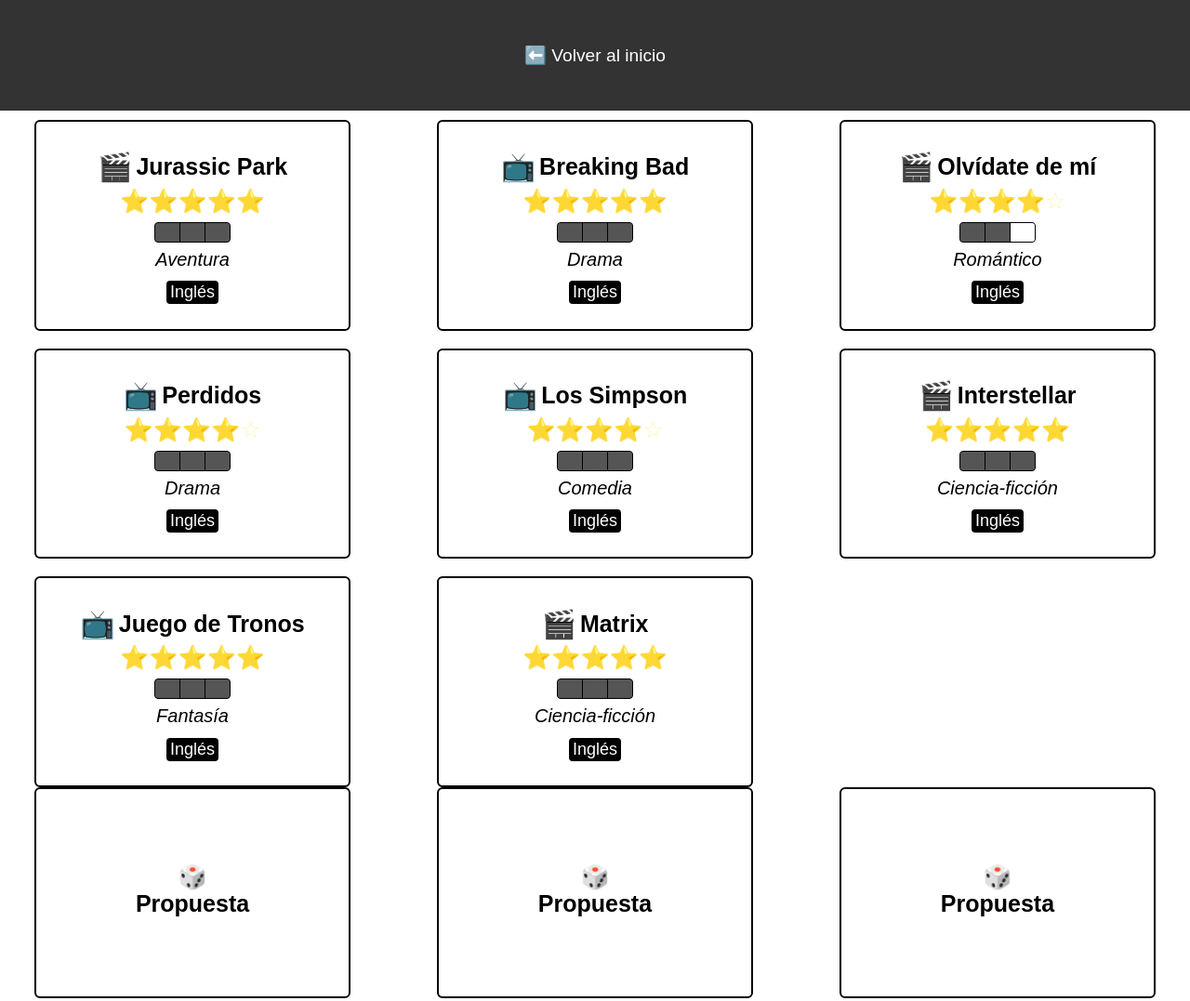
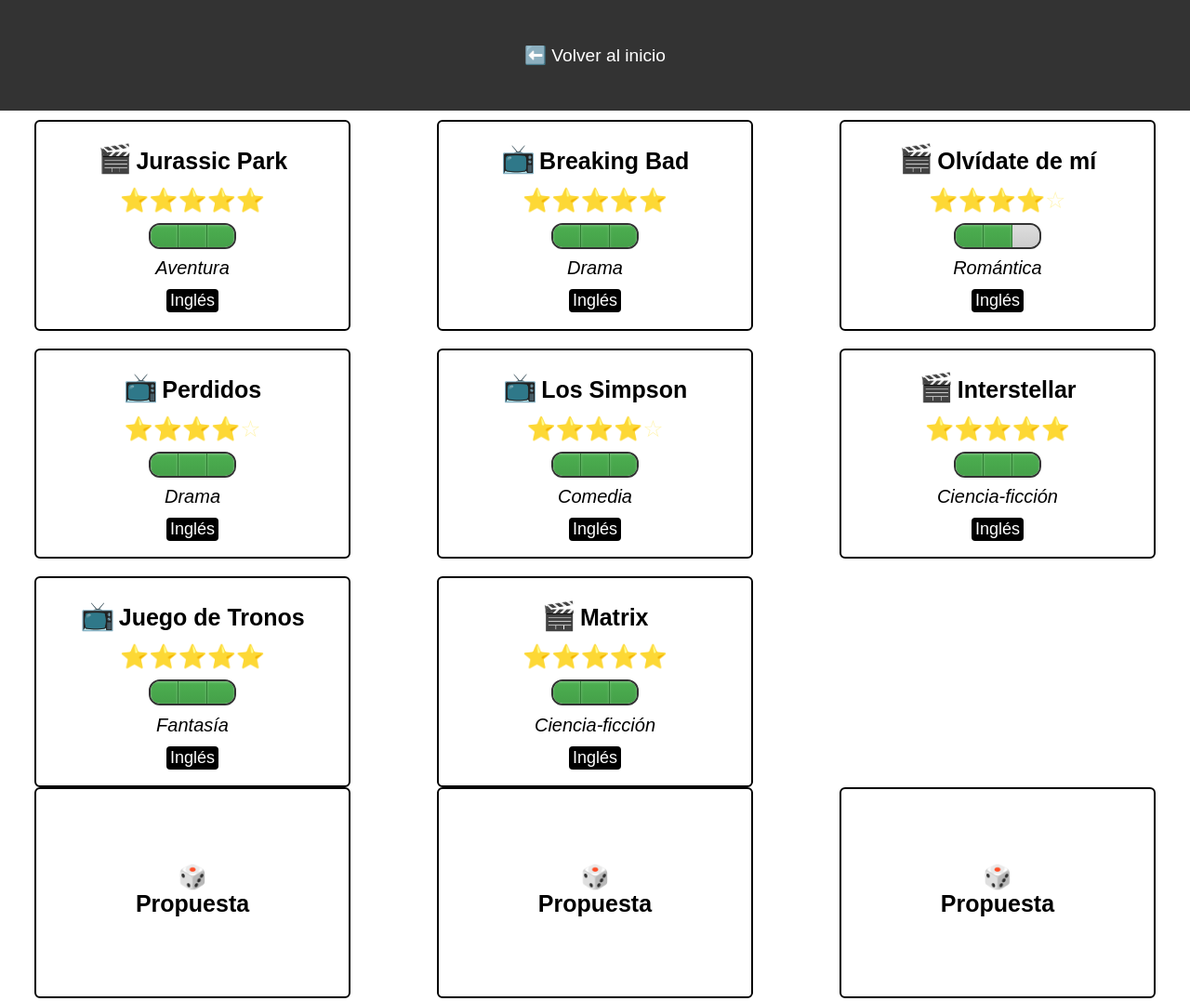
Before and after one commit to viscat/que-mirem-avui, a plain HTML site: page www/cartes.html in a window 1280 px wide. Shown: the top 1077 px of the page at 93% size. Drawn offline with Linux system fonts and the light colour scheme.

Commit message:
Improvements

```diff
--- a/www/cartes.html
+++ b/www/cartes.html
@@ -49,10 +49,19 @@
       align-items: center;
       justify-content: center;
       gap: 4px;
+      margin-bottom: 8px;
+      min-height: 40px;
     }
     .emoji-titol span {
       margin: 0 0 0.3rem;
       font-size: 30px;
+      flex-shrink: 0;
+    }
+    .emoji-titol h2 {
+      font-size: 25px;
+      margin: 0;
+      line-height: 1.2;
+      text-align: center;
     }
     .estrelles {
       text-align: center;
@@ -63,24 +72,34 @@
       display: flex;
       justify-content: center;
       align-items: center;
-      margin: 4px auto;
-      width: 80px;
-      height: 20px;
-      border-radius: 4px;
+      margin: 6px auto;
+      width: 90px;
+      height: 24px;
+      border-radius: 12px;
       overflow: hidden;
-      border: 1px solid #000;
-      background-color: #000;
+      border: 2px solid #333;
+      background: linear-gradient(90deg, #f0f0f0 0%, #e0e0e0 100%);
+      box-shadow: inset 0 2px 4px rgba(0,0,0,0.1);
+      position: relative;
+      flex-shrink: 0;
+      min-width: 90px;
     }
     .barra-durada .segment {
       flex: 1;
       height: 100%;
-      background-color: white;
+      background: linear-gradient(180deg, #ddd 0%, #ccc 100%);
+      transition: all 0.3s ease;
+      position: relative;
     }
     .barra-durada .segment.ple {
-      background-color: #555;
+      background: linear-gradient(180deg, #4CAF50 0%, #45a049 100%);
+      box-shadow: inset 0 1px 3px rgba(255,255,255,0.3);
     }
     .barra-durada .segment:not(:last-child) {
-      border-right: 1px solid #000;
+      border-right: 1px solid #999;
+    }
+    .barra-durada .segment.ple:not(:last-child) {
+      border-right: 1px solid #2E7D32;
     }
     .tags {
       display: flex;
--- a/www/propostes.json
+++ b/www/propostes.json
@@ -18,7 +18,7 @@
   {
     "titol": "Olvídate de mí",
     "tipus": "Película",
-    "genere": "Romántico",
+    "genere": "Romántica",
     "durada": "Media",
     "estrelles": 4,
     "idioma_original": "Inglés"
@@ -72,11 +72,11 @@
     "idioma_original": "Inglés"
   },
   {
-    "titol": "El Padrino",
+    "titol": "About Time",
     "tipus": "Película",
-    "genere": "Drama",
-    "durada": "Larga",
-    "estrelles": 5,
+    "genere": "Romántica",
+    "durada": "Media",
+    "estrelles": 4,
     "idioma_original": "Inglés"
   },
   {
@@ -84,7 +84,7 @@
     "tipus": "Serie",
     "genere": "Thriller",
     "durada": "Larga",
-    "estrelles": 4,
+    "estrelles": 5,
     "idioma_original": "Inglés"
   },
   {
@@ -92,7 +92,7 @@
     "tipus": "Película",
     "genere": "Ciencia-ficción",
     "durada": "Larga",
-    "estrelles": 5,
+    "estrelles": 4,
     "idioma_original": "Inglés"
   },
   {
```
Also changed, not shown: www/en.json (added, +11 -0 lines).
